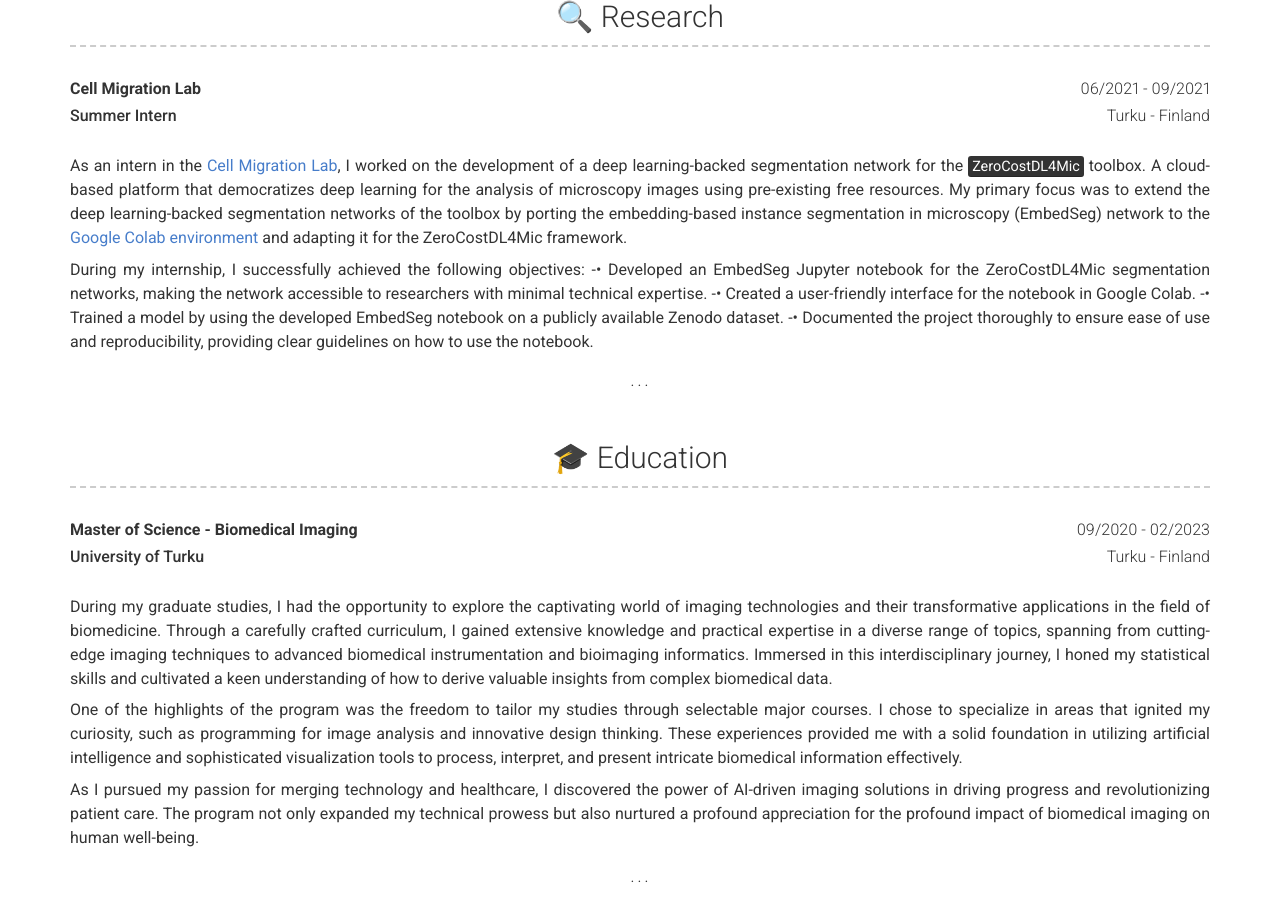
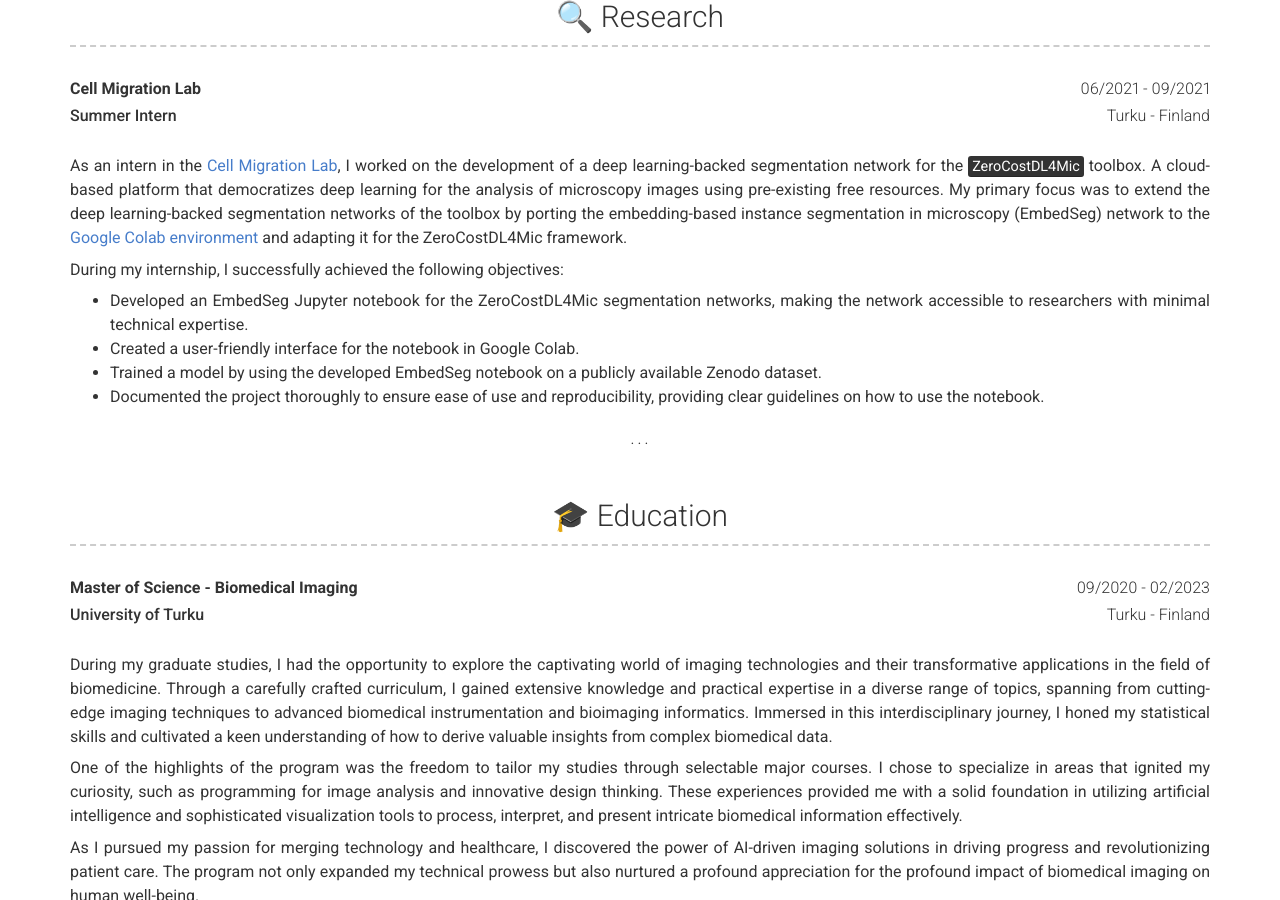
Before and after one commit to aminrezaei-img/CV, a Jekyll site: the page built from index.md, in a window 1280 px wide and 900 px high, scrolled down 1273 px. Built offline with Jekyll 4.4.1, drawn with Linux system fonts in a browser that asks for light colours; nearby versions of some CDN libraries.

```diff
--- a/_config.yml
+++ b/_config.yml
@@ -82,10 +82,10 @@ content:
           As an intern in the [Cell Migration Lab](https://cellmig.org/), I worked on the development of a deep learning-backed segmentation network for the [<mark>ZeroCostDL4Mic</mark>](https://github.com/HenriquesLab/ZeroCostDL4Mic) toolbox. A cloud-based platform that democratizes deep learning for the analysis of microscopy images using pre-existing free resources. My primary focus was to extend the deep learning-backed segmentation networks of the toolbox by porting the embedding-based instance segmentation in microscopy (EmbedSeg) network to the [Google Colab environment](https://colab.research.google.com/github/HenriquesLab/ZeroCostDL4Mic/blob/master/Colab_notebooks/Beta%20notebooks/EmbedSeg_2D_ZeroCostDL4Mic.ipynb) and adapting it for the ZeroCostDL4Mic framework.
 
           During my internship, I successfully achieved the following objectives:
-            -• Developed an EmbedSeg Jupyter notebook for the ZeroCostDL4Mic segmentation networks, making the network accessible to researchers with minimal technical expertise.
-            -• Created a user-friendly interface for the notebook in Google Colab.
-            -• Trained a model by using the developed EmbedSeg notebook on a publicly available Zenodo dataset.
-            -• Documented the project thoroughly to ensure ease of use and reproducibility, providing clear guidelines on how to use the notebook.
+            - Developed an EmbedSeg Jupyter notebook for the ZeroCostDL4Mic segmentation networks, making the network accessible to researchers with minimal technical expertise.
+            - Created a user-friendly interface for the notebook in Google Colab.
+            - Trained a model by using the developed EmbedSeg notebook on a publicly available Zenodo dataset.
+            - Documented the project thoroughly to ensure ease of use and reproducibility, providing clear guidelines on how to use the notebook.
 
         quote: >
           . . .
```
